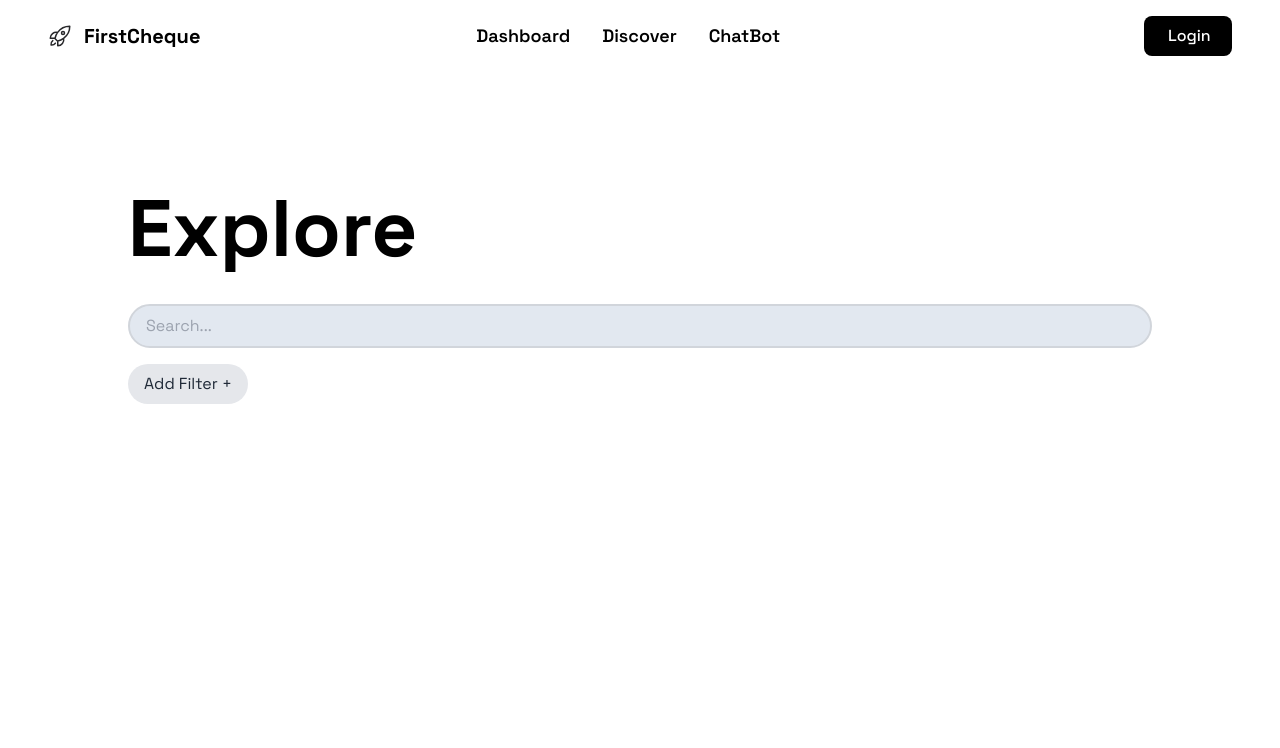
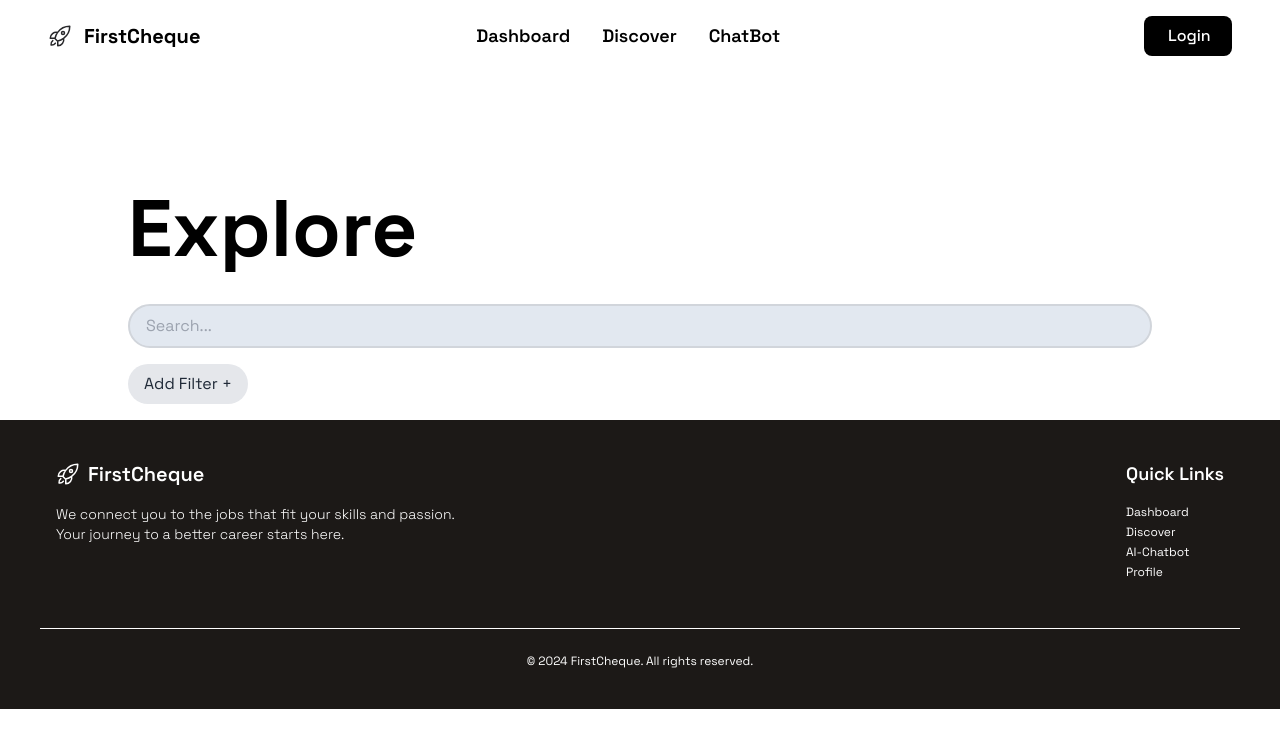
Before and after one commit to schnell-sih/firstcheque, a Next.js app: page /discover in a window 1280 px wide. Shown: the top 748 px of the page. Built offline with nearby package versions, Linux system fonts and the light colour scheme.

Commit message:
chore: add footer to Discover page

```diff
--- a/src/app/discover/page.tsx
+++ b/src/app/discover/page.tsx
@@ -1,13 +1,17 @@
 import Chip from "@/components/FilterChip";
+import Footer from "@/components/Footer";
 import SearchBar from "@/components/SearchBar";
 import React from "react";
 
 const Search = () => {
   return (
-    <div className="flex flex-col items-start w-[80%] mx-auto">
-      <h1 className="text-[5rem] font-bold mt-24">Explore</h1>
-      <SearchBar />
-      <Chip />
+    <div>
+      <div className="flex flex-col items-start w-[80%] mx-auto">
+        <h1 className="text-[5rem] font-bold mt-24">Explore</h1>
+        <SearchBar />
+        <Chip />
+      </div>
+      <Footer />
     </div>
   );
 };
```
